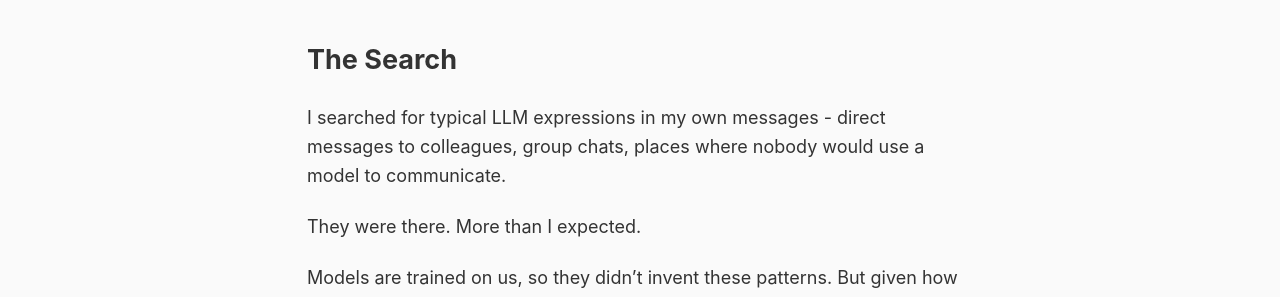
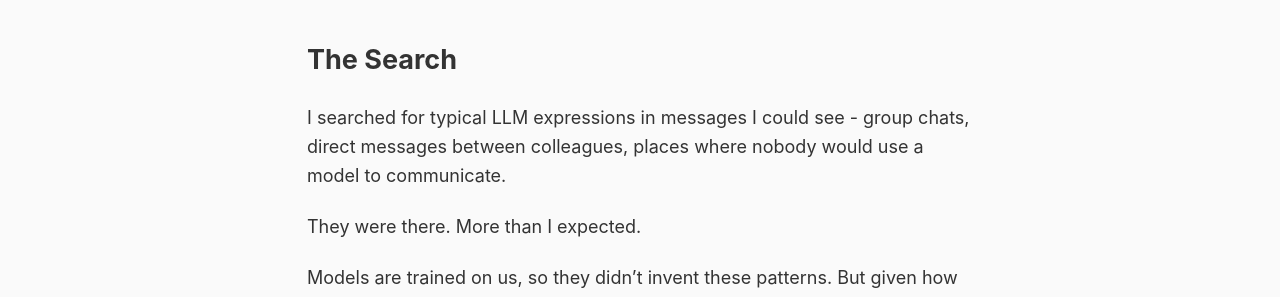
Before and after one commit to rob137/rob137.github.io, a Jekyll site: the page built from _posts/2026-01-14-writing-style.md, in a window 1280 px wide. Shown: the part 873-1170 px from the top of the page. Built offline with Jekyll 4.4.1, drawn with Linux system fonts in a browser that asks for light colours.

Commit message:
Fix Writing Style: other people's messages, not own
Co-Authored-By: Claude Opus 4.5 <noreply@anthropic.com>

```diff
--- a/_posts/2026-01-14-writing-style.md
+++ b/_posts/2026-01-14-writing-style.md
@@ -22,7 +22,7 @@ The underexplored question: are humans starting to write like AI?
 
 ## The Search
 
-I searched for typical LLM expressions in my own messages - direct messages to colleagues, group chats, places where nobody would use a model to communicate.
+I searched for typical LLM expressions in messages I could see - group chats, direct messages between colleagues, places where nobody would use a model to communicate.
 
 They were there. More than I expected.
 
```
